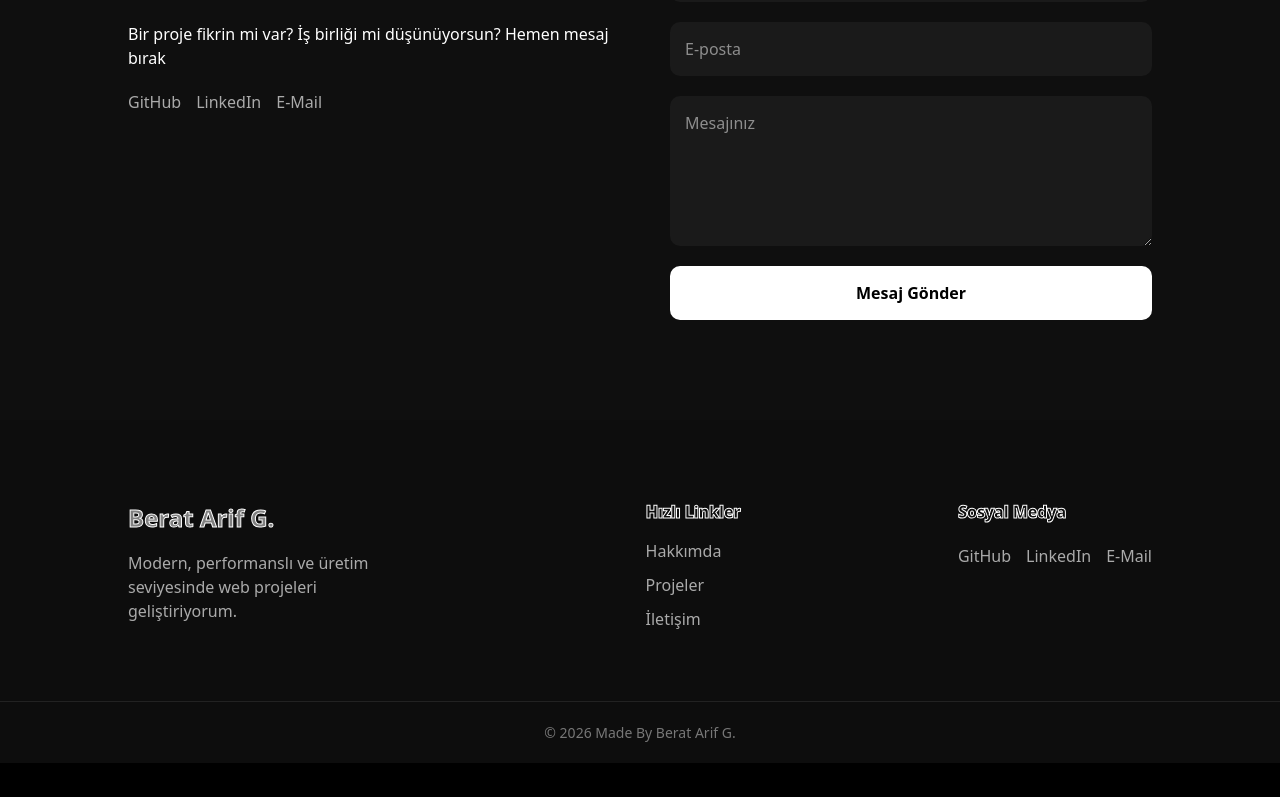
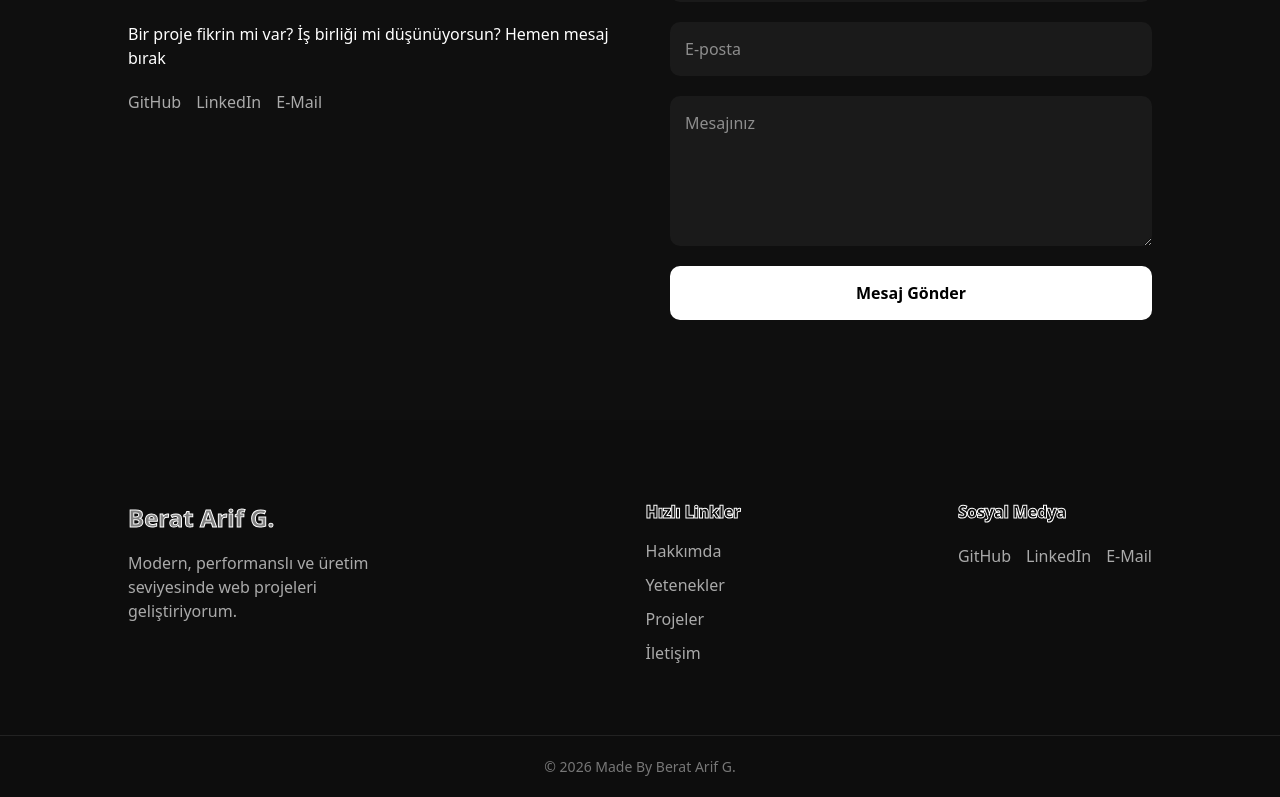
Before and after one commit to beratarif/vercel-front, a Next.js app: page / in a window 1280 px wide. Shown: the part 4113-4910 px from the top of the page. Before the commit the page ends 4876 px from the top, so only its background shows below. Built offline with nearby package versions, Linux system fonts and the light colour scheme.

Commit message:
add: footer'a yeni link eklendi

```diff
--- a/app/components/Footer.tsx
+++ b/app/components/Footer.tsx
@@ -15,6 +15,9 @@ export default function Footer() {
           <ul>
             <li>
               <a href="#about">Hakkımda</a>
+            </li>
+            <li>
+              <a href="#ablities">Yetenekler</a>
             </li>
             <li>
               <a href="#projects">Projeler</a>
```
